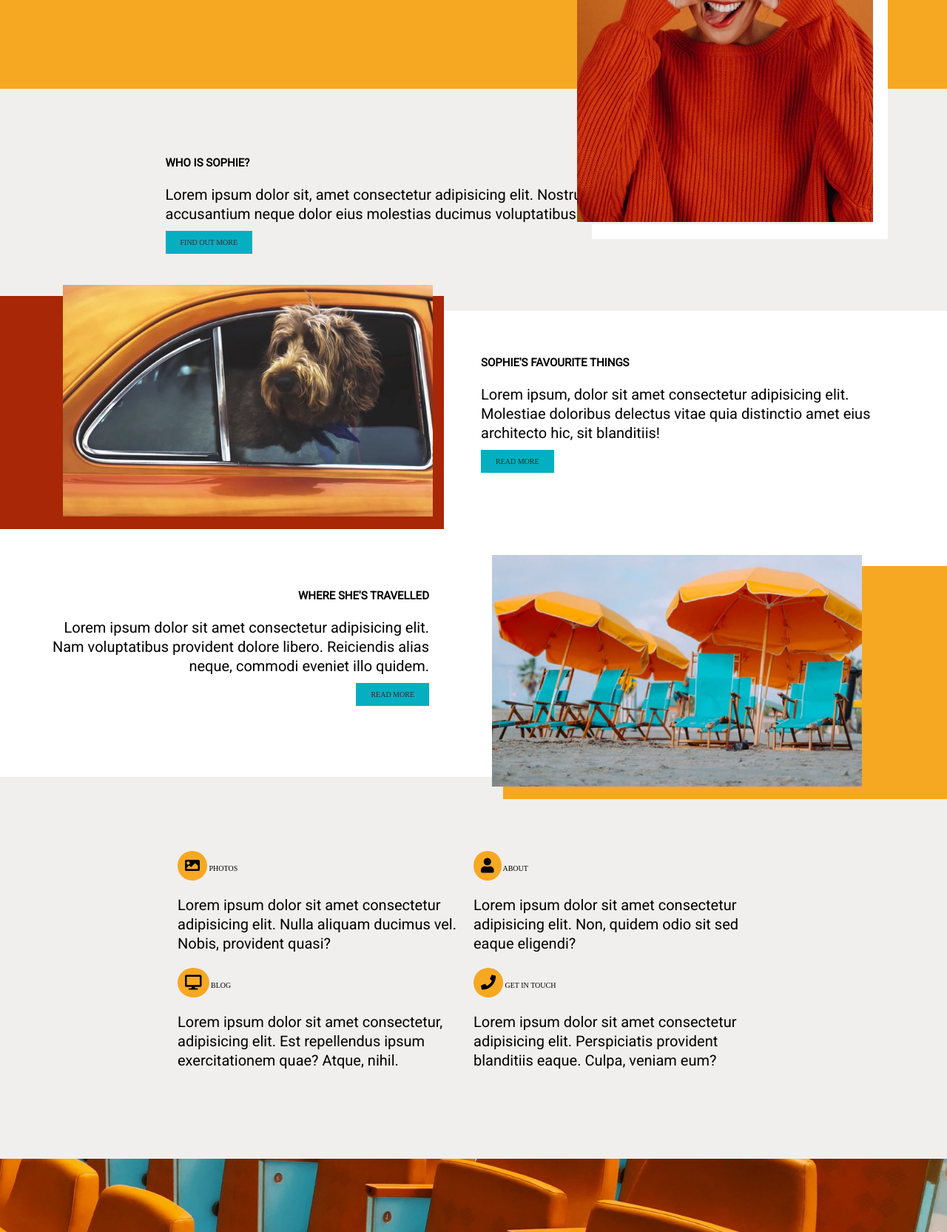
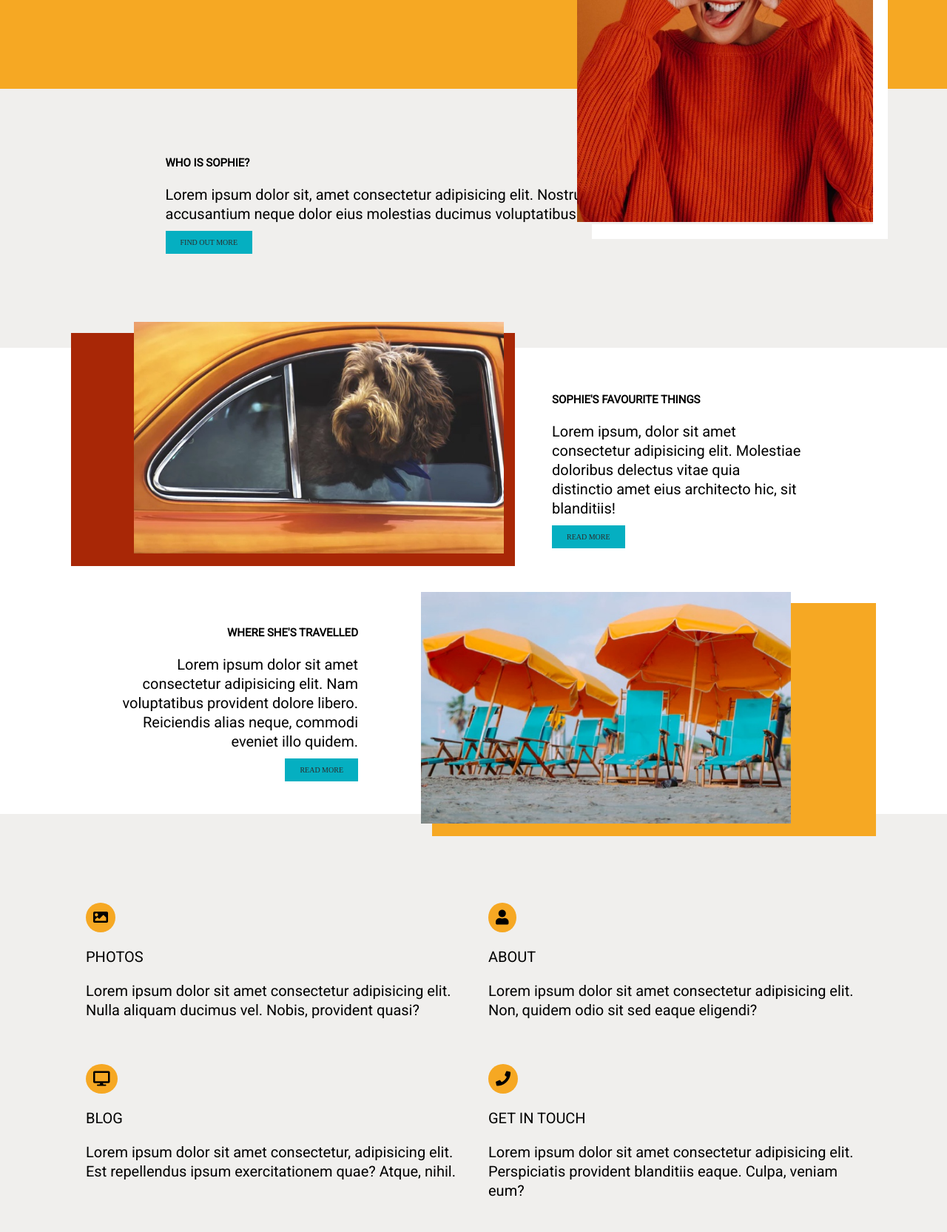
Before and after one commit to MCappe/melissa-cappe-project-two, a plain HTML site: page index.html in a window 1280 px wide. Shown: the part 400-2065 px from the top of the page at 74% size. Drawn offline with Linux system fonts and the light colour scheme; files whose address does not match are found by name.

Commit message:
adding flexbox and more wrappers to index page

```diff
--- a/index.html
+++ b/index.html
@@ -37,68 +37,91 @@
 
     <main id="main-content">
 
-        <section>
-            <div class="who">
+        <section class="who">
             <div class="wrapper">
             <h2>who is sophie?</h2>
             <p>Lorem ipsum dolor sit, amet consectetur adipisicing elit. Nostrum consequuntur reiciendis accusantium neque dolor eius molestias ducimus voluptatibus atque saepe?</p>
             <a href="#">find out more</a>
             </div>
-            </div>
         </section>
 
         <section>
+            <div class="wrapper">
                 <div class="dog-favourites">
                     <div class="dog-image">
                         <img src="./assets/home-image-2.jpg" alt="dog hanging head out of orange car">
                     </div>
                     <div class="favourite-things">
                         <h2>sophie's favourite things</h2>
-                <p>Lorem ipsum, dolor sit amet consectetur adipisicing elit. Molestiae doloribus delectus vitae quia distinctio amet eius architecto hic, sit blanditiis!</p>
+                        <p>Lorem ipsum, dolor sit amet consectetur adipisicing elit. Molestiae doloribus delectus vitae quia distinctio amet
+                            eius architecto hic, sit blanditiis!</p>
                         <a href="#">read more</a>
                     </div>
                 </div>
+            </div>
+
+            <div class="wrapper">
                 <div class="umbrellas-travelled">
                     <div class="where-travelled">
                         <h2>where she's travelled</h2>
-                <p>Lorem ipsum dolor sit amet consectetur adipisicing elit. Nam voluptatibus provident dolore libero. Reiciendis alias neque, commodi eveniet illo quidem.</p>
+                        <p>Lorem ipsum dolor sit amet consectetur adipisicing elit. Nam voluptatibus provident dolore libero. Reiciendis alias
+                            neque, commodi eveniet illo quidem.</p>
                         <a href="#">read more</a>
                         </div>
                         <div class="beach-chair-image">
                             <img src="./assets/home-image-3.jpg" alt="chairs and umbrellas on the beach">
                         </div>
+
+                </div>
             </div>
         </section>
 
         <section class="font-awesome">
-            <div class="font-awesome1 wrapper">
+            <div class="wrapper">
+            <div class="font-awesome1">
                 <div class="top-row">
                 <i class="fas fa-image"></i>
-                PHOTOS
+                <div class="photo-text">
+                    <p>PHOTOS</p>
+                </div>
+                <div class="photo-text-p">
                 <p>Lorem ipsum dolor sit amet consectetur adipisicing elit. Nulla aliquam ducimus vel. Nobis, provident quasi?</p>
+                </div>
                 </div>
 
                 <div class="top-row">
                 <i class="fas fa-user"></i>
-                ABOUT
+                <div class="user-text">
+                    <p>ABOUT</p>
+                </div>
+                <div class="user-text-p">
                 <p>Lorem ipsum dolor sit amet consectetur adipisicing elit. Non, quidem odio sit sed eaque eligendi?</p>
+                </div>
                 </div>
                 </div>
 
                 <div class="font-awesome2">
                 <div class="bottom-row">
                 <i class="fas fa-desktop"></i>
-                BLOG
+                <div class="blog-text">
+                    <p>BLOG</p>
+                </div>
+                <div class="blog-text-p">
                 <p>Lorem ipsum dolor sit amet consectetur, adipisicing elit. Est repellendus ipsum exercitationem quae? Atque, nihil.</p>
+                </div>
                 </div>
 
                 <div class="bottom-row">
                 <i class="fas fa-phone"></i>
-                GET IN TOUCH
+                <div class="contact-text">
+                    <p>GET IN TOUCH</p>
+                </div>
+                <div class="contact-text-p">
                 <p>Lorem ipsum dolor sit amet consectetur adipisicing elit. Perspiciatis provident blanditiis eaque. Culpa, veniam eum?</p>
                 </div>
                 </div>
-
+                </div>
+            </div>
         </section>
 
         <section class="arena">
@@ -120,10 +143,12 @@
         </section>
 
         <section>
-            <div class="cards wrapper">
+            <div class="wrapper">
+            <div class="cards">
                 <div class="cards card1"><img src="./assets/home-image-6.jpg" alt="green bike infront of orange wall"></div>
                 <div class="cards card2"><img src="./assets/home-image-7.jpg" alt="looking up at the front of a majestic building"></div>
                 <div class="cards card3"><img src="./assets/home-image-8.jpg" alt="orange umbrella blowing in the wind"></div>
+            </div>
             </div>
         </section>
     </main>
--- a/styles/sass/_index.scss
+++ b/styles/sass/_index.scss
@@ -37,7 +37,7 @@ header {
 .who {
     padding: 80px 150px 80px 150px;
     background: $white-shade;
-    height: 300px;
+    height: 350px;
 }
 
 .who a,
@@ -51,7 +51,8 @@ header {
     color: $black;
 }
 
-.dog-favourites {
+.dog-favourites,
+.umbrellas-travelled {
     display: flex;
 }
 
@@ -76,10 +77,6 @@ header {
 
 .favourite-things {
     padding: 50px 100px 50px 50px;
-}
-
-.umbrellas-travelled {
-    display: flex;
 }
 
 .where-travelled {
@@ -118,20 +115,18 @@ header {
     border-radius: 50%;
 }
 
-.font-awesome1 {
+.font-awesome1,
+.font-awesome2 {
     display: flex;
     justify-content: center;
 }
 
 .top-row,
 .bottom-row {
-    width: 400px;
+    width: 50%;
+    padding: 20px;
 }
 
-.font-awesome2 {
-    display: flex;
-    justify-content: center;
-}
 
 .arena img {
     height: 400px;
@@ -152,15 +147,20 @@ header {
 }
 
 .journey {
-    padding: 50px 100px 50px 50px;
+    padding: 50px 100px 50px 100px;
 }
 
 .cards {
     display: flex;
-    justify-content: center;
-    padding: 10px;
+    justify-content: space-evenly;
     padding-top: 50px;
     padding-bottom: 50px;
+}
+
+.card1,
+.card2,
+.card3 {
+    width: 30%;
 }
 
 @media (max-width: 940px) {
@@ -168,6 +168,7 @@ header {
 
 
 @media (max-width: 768px) {
+
 }
 
 
```
Also changed, not shown: styles/style.css. Lines whose indentation alone changed are shown as unchanged.
